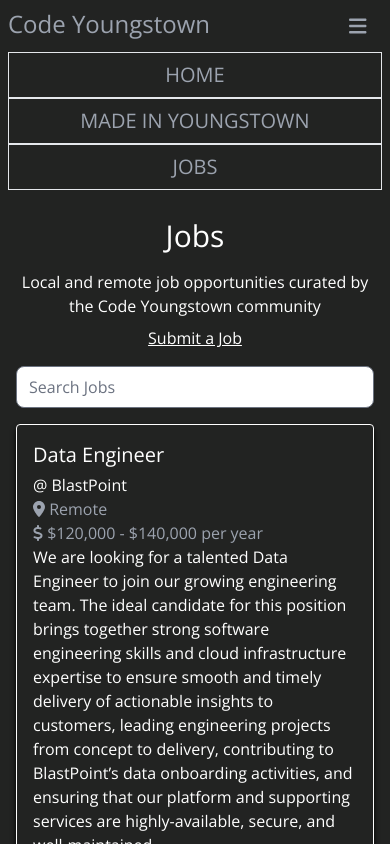
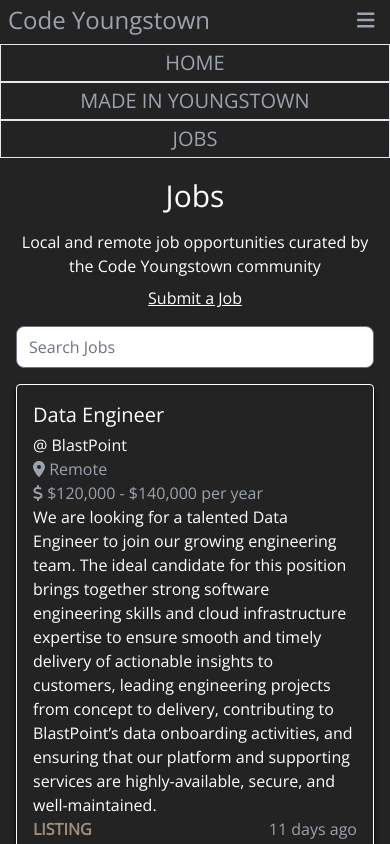
Before and after one commit to codeyoungstown/next-codeyoungstown.com, a Next.js app: page /jobs in a window 390 px wide. Both pictures are taken after a click on the button 357 px from the left and 26 px from the top of the page. Shown: the top 844 px of the page. Built offline with nearby package versions, Linux system fonts and the light colour scheme.

Commit message:
improved css of navbar (#50)
* improved css of navbar

* cleanup

* added link hover css

```diff
--- a/components/Header.tsx
+++ b/components/Header.tsx
@@ -17,7 +17,7 @@ export default function Header() {
   };
 
   return (
-    <header className="flex justify-center mb-3">
+    <header className="mb-3">
       <nav className="sm:flex justify-center space-x-4 p-3 items-center hidden">
         {Pages.map(([title, url]) => (
           <Link href={url} key={title}>
@@ -29,29 +29,27 @@ export default function Header() {
       </nav>
 
       {/* Mobile Menu */}
-      <nav className="sm:hidden w-full p-2">
-        <div className="grid grid-cols-5">
-          <div className="flex justify-start col-span-4">
+      <nav className="sm:hidden flex flex-wrap justify-between items-center pt-1">
         <Link href="/">
-              <a className="text-2xl text-gray-400">Code Youngstown</a>
+          <a className="ml-2 text-2xl text-left text-gray-400">
+            Code Youngstown
+          </a>
         </Link>
-          </div>
-          <div className="flex justify-end col-span-1">
         <button
-              className="text-gray-400 text-xl py-1 px-4 rounded-md"
+          className="text-gray-400 text-xl mr-4 flex text-right"
           onClick={ToggleMenu}
         >
           <FontAwesomeIcon icon={faBars} />
         </button>
-          </div>
-        </div>
 
-        <div id="mobile-nav-links" className={`w-full mt-2 ${menuLinks}`}>
+        <div className={`w-full mt-2 ${menuLinks}`}>
           <ul className="w-full">
             {Pages.map(([title, url]) => (
               <Link key={title} href={url}>
-                <li className="hover:underline hover:text-gray-300 border p-2">
-                  <a className="text-gray-400 text-xl">{title}</a>
+                <li className="border p-1">
+                  <a className="text-gray-400 text-xl hover:underline hover:text-gray-300 hover:cursor-pointer">
+                    {title}
+                  </a>
                 </li>
               </Link>
             ))}
```
Lines whose indentation alone changed are shown as unchanged.
